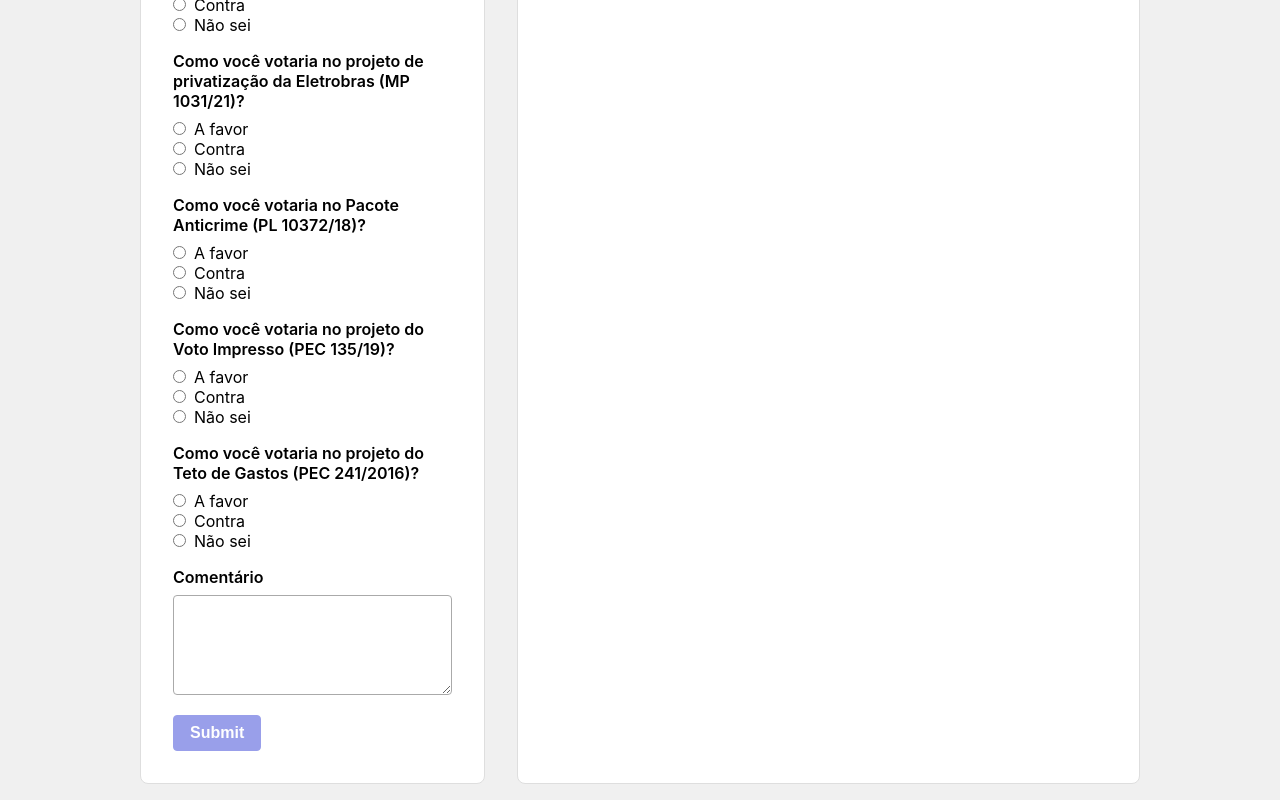
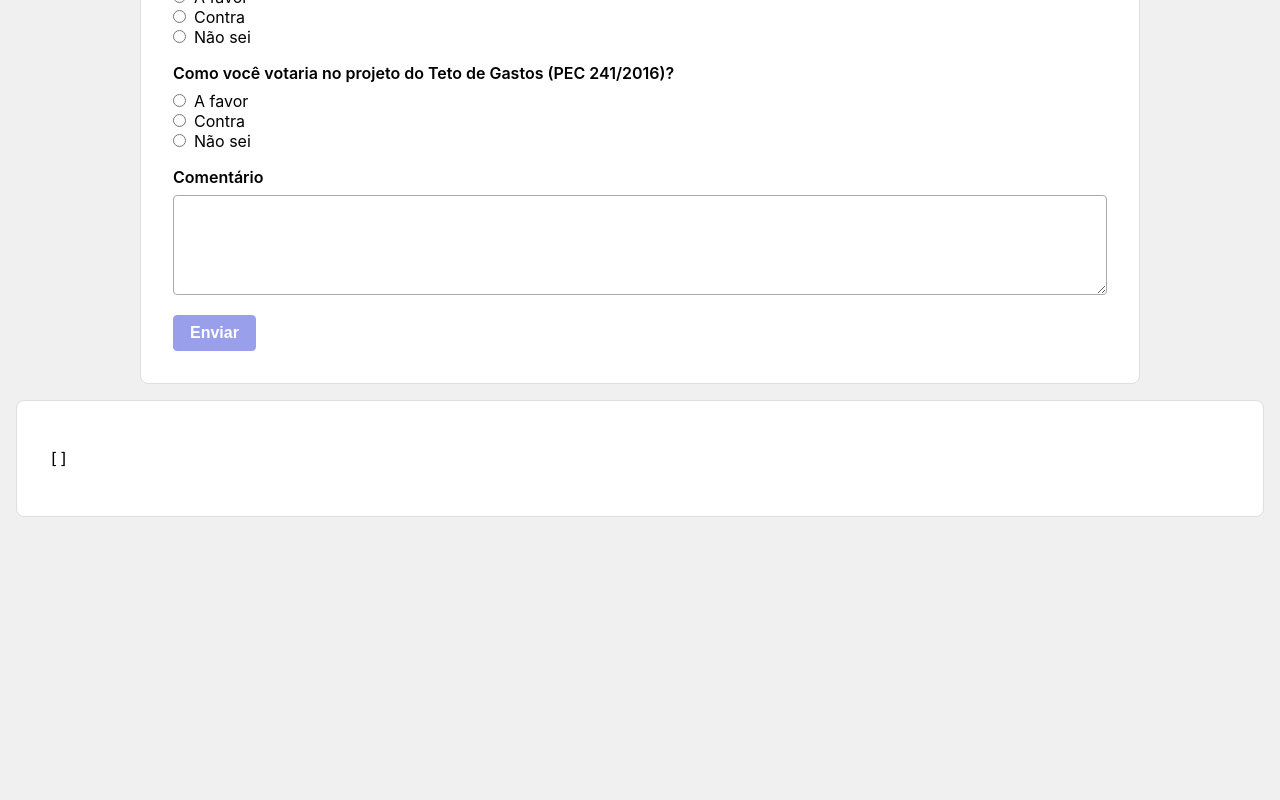
Before and after one commit to agregador-politico/archived-poc-match, a React (Create React App) app: page / in a window 1280 px wide. Shown: the part 1336-2136 px from the top of the page. After the commit the page ends 1869 px from the top, so only its background shows below. Built offline with nearby package versions, Linux system fonts and the light colour scheme; the HTML template or start-up script is replaced by a standard one.

Commit message:
Update frontend
Signed-off-by: arthurtemporim <arthurrtl@gmail.com>

```diff
--- a/src/App.js
+++ b/src/App.js
@@ -149,9 +149,10 @@
         <div className="form section">
           <AdvancedForm schema={formSchema} onSubmit={handleSubmit} />
         </div>
-        <div className="results section">
-          <pre>{JSON.stringify(formValues, null, 2)}</pre>
-        </div>
+      </div>
+      <p/>
+      <div className="results section">
+        <pre>{JSON.stringify(formValues, null, 2)}</pre>
       </div>
     </>
   )
--- a/src/components/forms/AdvancedForm.js
+++ b/src/components/forms/AdvancedForm.js
@@ -28,7 +28,7 @@
   onSubmit,
   initialValues,
   onClose,
-  buttonLabel = 'Submit',
+  buttonLabel = 'Enviar',
   ...props
 }) => {
   const defaultValues = getDefaultValues(schema)
--- a/src/index.css
+++ b/src/index.css
@@ -28,7 +28,7 @@
 .flex {
   margin: 0 auto;
   max-width: 1000px;
-  display: flex;
+  /*display: flex;*/
   gap: 2rem;
   width: 100%;
 }
```
